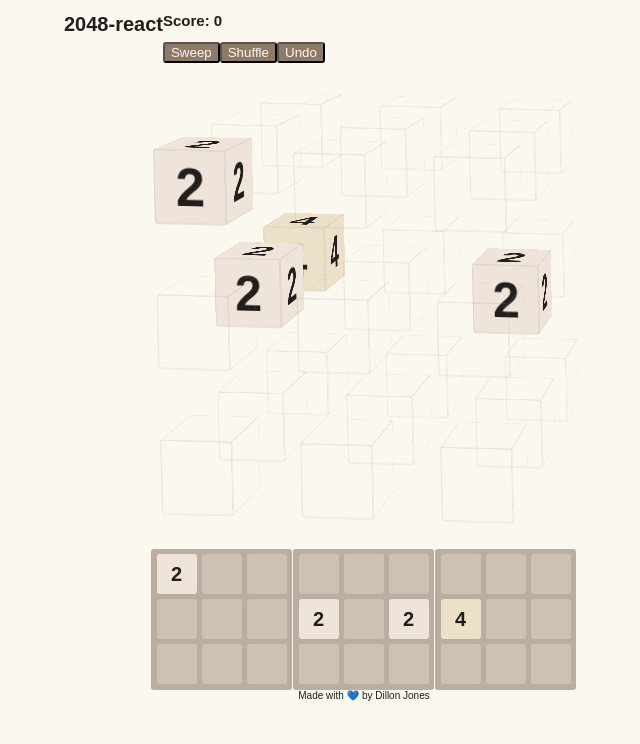
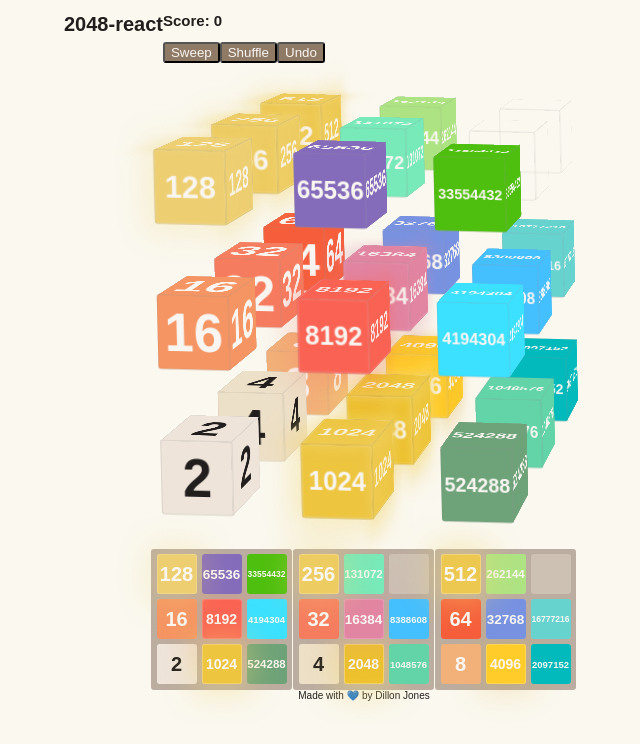
Before and after one commit to dj0nes/2048-react, a React (Create React App) app: page / in a window 1280 px wide. Shown: the top 744 px of the page, without its empty margins (276-916 px from the left). Built offline with nearby package versions, Linux system fonts and the light colour scheme.

Commit message:
a real game over overlay

```diff
--- a/src/board_util.js
+++ b/src/board_util.js
@@ -56,6 +56,24 @@ export function generateAllValuesBoard(boardDimensions, tokens) {
             for (let z = 0; z < boardDimensions.z; z++) {
                 value *= 2
                 board.set({x, y, z}, [createTile(tokens[value])])
+            }
+        }
+    }
+    return board
+}
+
+export function generateAlmostFullBoard(boardDimensions, tokens) {
+    const board = new boardMap()
+    let value = 1
+    const twoLessThanFull = Object.values(boardDimensions).reduce((accum, val) => val * accum) - 2
+    let count = 0
+    for(let x = 0; x < boardDimensions.x; x++) {
+        for (let y = 0; y < boardDimensions.y; y++) {
+            for (let z = 0; z < boardDimensions.z; z++) {
+                value *= 2
+                board.set({x, y, z}, [createTile(tokens[value])])
+                count++
+                if(count === twoLessThanFull) return board
             }
         }
     }
--- a/src/components/Game.tsx
+++ b/src/components/Game.tsx
@@ -1,4 +1,6 @@
 import React, {useCallback, useEffect} from 'react'
+import styled from '@emotion/styled'
+
 import {useReferredState} from '../utils'
 import * as boardUtil from '../board_util'
 import boardMap from '../board_map'
@@ -131,26 +133,16 @@ const Game = ({boardDimensions, tokens}: GameInterface) => {
     // initial game setup
     useEffect(() => {
         // standard board
-        const board = new boardMap()
-        boardUtil.randomTileInsert(board, boardDimensions, tokens, 4)
+        // const board = new boardMap()
+        // boardUtil.randomTileInsert(board, boardDimensions, tokens, 4)
 
         // board with all possible tokens
-        // const board = boardUtil.generateAllValuesBoard(boardDimensions, tokens)
+        const board = boardUtil.generateAlmostFullBoard(boardDimensions, tokens)
 
         // board with x axis completely filled for testing merging behavior
         // const board = boardUtil.generateXMerge(boardDimensions, tokens, 4)
 
-        setGameState({
-            boardDimensions,
-            tokens: gameState.tokens,
-            history: [{
-                board,
-                score: 0,
-                new_points: 0,
-                // silly, but a 0 dimensional board is immediately game over
-                gameOver: boardUtil.isGameOver(board, boardDimensions, gameState.tokens)
-            }]
-        })
+        newGame(board)
 
         window.addEventListener('keydown', keydownHandler)
 
@@ -184,6 +176,24 @@ const Game = ({boardDimensions, tokens}: GameInterface) => {
     //     //     return this.newGame()
     //     // }
     // }
+
+    function newGame(board) {
+        const boardToUse = board || new boardMap()
+        if(!board) {
+            boardUtil.randomTileInsert(boardToUse, boardDimensions, tokens, 4)
+        }
+        setGameState({
+            boardDimensions,
+            tokens: gameState.tokens,
+            history: [{
+                board: boardToUse,
+                score: 0,
+                new_points: 0,
+                // silly, but a 0 dimensional board is immediately game over
+                gameOver: boardUtil.isGameOver(boardToUse, boardDimensions, gameState.tokens)
+            }]
+        })
+    }
 
     function shuffle(gameState) {
         let current = gameState.history[gameState.history.length - 1]
@@ -364,7 +374,34 @@ const Game = ({boardDimensions, tokens}: GameInterface) => {
         setGameState({...gameState, ...moveFn(gameState)})
     }
 
-    const GameOver = ()=> <h1>Game Over!</h1>
+    const Overlay = styled.div`
+      height: 100vh;
+      width: 100%;
+      background: #757575;
+      padding: 0;
+      margin: 0;
+      position: absolute;
+      z-index: 1000;
+      opacity: .9;
+      text-align: center;
+      font-size: 3em;
+
+      > h1 {
+        margin-top: 1.25em;
+      }
+
+    `
+    const GameOver = ({score, newGame, undo, shuffle, sweep})=> (
+        <Overlay>
+            <h1>Game Over</h1>
+            <h3>Score:</h3>
+            <h2>{score}</h2>
+            <button onClick={() => {newGame()}}>New Game</button>
+            <button onClick={() => {undo()}}>Undo</button>
+            <button onClick={() => {shuffle()}}>Shuffle</button>
+            <button onClick={() => {sweep()}}>Sweep</button>
+        </Overlay>
+    )
 
     return (
         <div className={'grid'}
@@ -378,7 +415,7 @@ const Game = ({boardDimensions, tokens}: GameInterface) => {
             // onPinchOut={this.handlePinchOut.bind(this)}
         >
             <div>
-                {current.gameOver && <GameOver/>}
+                {current.gameOver && <GameOver score={current.score} newGame={newGame} undo={() => makeSpecialMove(undo)} shuffle={() => makeSpecialMove(shuffle)} sweep={() => makeSpecialMove(sweep)}/>}
                 <div className={'header'}>
                     <h1 className={'title'}>2048-react</h1>
                     <div className={'score-container'}>
```
